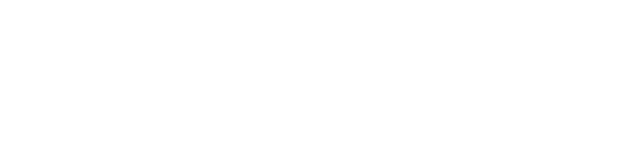
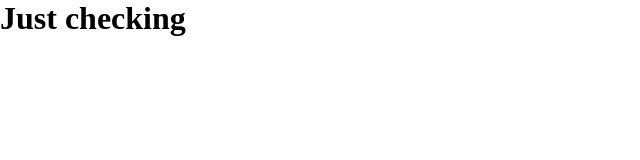
Before and after one commit to evzs/GroupieTracker_Chibane_Eva, a plain HTML site: page templates/index.html in a window 1280 px wide. Shown: the whole page, without its empty margins (0-640 px from the left). Drawn offline with Linux system fonts and the light colour scheme; files that its build step writes are made by us from their sources.

Commit message:
checking if the deployment is properly setup

```diff
--- a/templates/index.html
+++ b/templates/index.html
@@ -8,5 +8,5 @@
     <link rel="stylesheet" href="style.css">
 </head>
 <body>
-
+<h1>Just checking</h1>
 </body>
```
